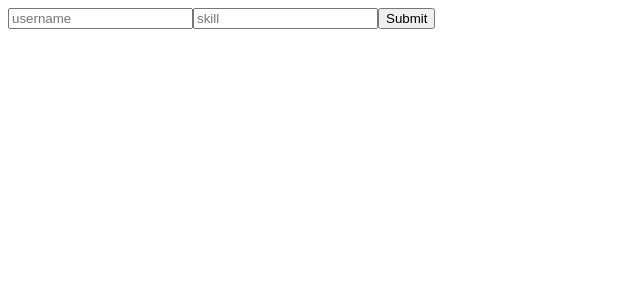
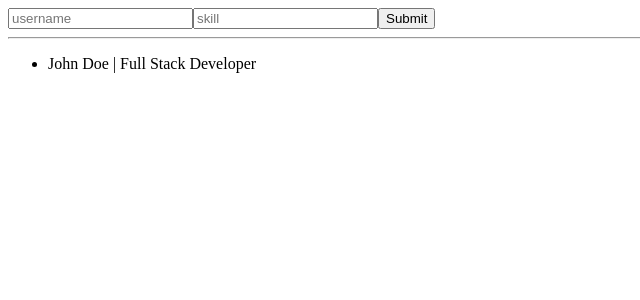
Before and after one commit to master-dhanesh/mern-6-react, a React (Vite) app: page / in a window 1280 px wide. Shown: the top 300 px of the page, without its empty margins (0-640 px from the left). Built offline with nearby package versions, Linux system fonts and the light colour scheme.

Commit message:
Rendring List And Breaking Components Props

```diff
--- a/src/App.jsx
+++ b/src/App.jsx
@@ -1,30 +1,17 @@
 import React, { useState } from "react";
+import Create from "./components/Create";
+import Show from "./components/Show";
 
 const App = () => {
-    const [username, setusername] = useState("");
-    const [skill, setskill] = useState("");
+    const [users, setusers] = useState([
+        { username: "John Doe", skill: "Full Stack Developer" },
+    ]);
 
-    const SubmitHandler = (event) => {
-        event.preventDefault();
-        console.log(username, skill);
-    };
     return (
         <div>
-            <form onSubmit={SubmitHandler}>
-                <input
-                    onChange={(e) => setusername(e.target.value)}
-                    value={username}
-                    type="text"
-                    placeholder="username"
-                />
-                <input
-                    onChange={(e) => setskill(e.target.value)}
-                    value={skill}
-                    type="text"
-                    placeholder="skill"
-                />
-                <button>Submit</button>
-            </form>
+            <Create users={users} setusers={setusers} />
+            <hr />
+            <Show users={users} setusers={setusers} />
         </div>
     );
 };
--- /dev/null
+++ b/src/components/Create.jsx
@@ -0,0 +1,41 @@
+import React, { useState } from "react";
+
+const Create = (props) => {
+    // console.log(props);
+    const { users, setusers } = props;
+    const [username, setusername] = useState("");
+    const [skill, setskill] = useState("");
+
+    const SubmitHandler = (event) => {
+        event.preventDefault();
+        const user = { username, skill };
+
+        // const copyusers = [...users];
+        // copyusers.push(user);
+        // setusers(copyusers);
+        setusers([...users, user]);
+
+        setusername("");
+        setskill("");
+    };
+
+    return (
+        <form onSubmit={SubmitHandler}>
+            <input
+                onChange={(e) => setusername(e.target.value)}
+                value={username}
+                type="text"
+                placeholder="username"
+            />
+            <input
+                onChange={(e) => setskill(e.target.value)}
+                value={skill}
+                type="text"
+                placeholder="skill"
+            />
+            <button>Submit</button>
+        </form>
+    );
+};
+
+export default Create;
--- /dev/null
+++ b/src/components/Show.jsx
@@ -0,0 +1,18 @@
+import React from "react";
+
+const Show = (props) => {
+    const { users, setusers } = props;
+    return (
+        <ul>
+            {users.map((e, i) => {
+                return (
+                    <li key={i}>
+                        {e.username} | {e.skill}
+                    </li>
+                );
+            })}
+        </ul>
+    );
+};
+
+export default Show;
```
